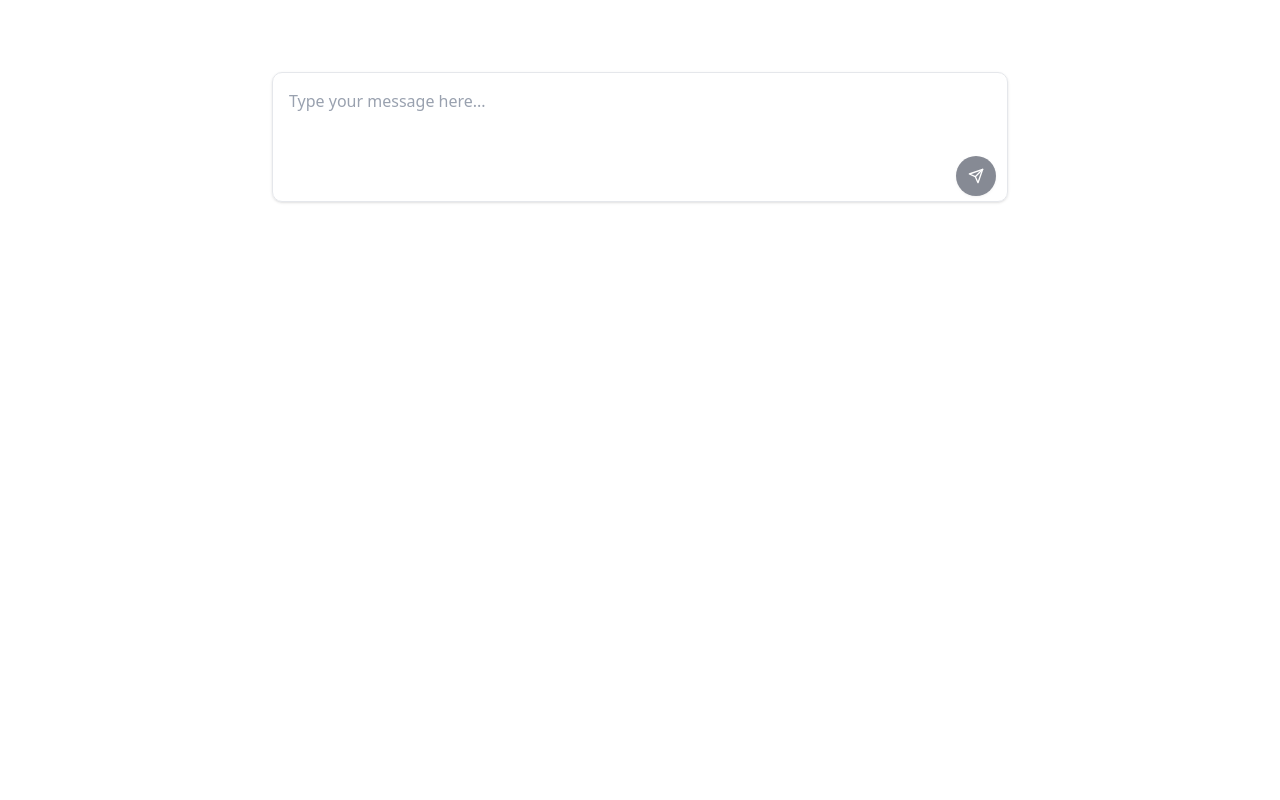
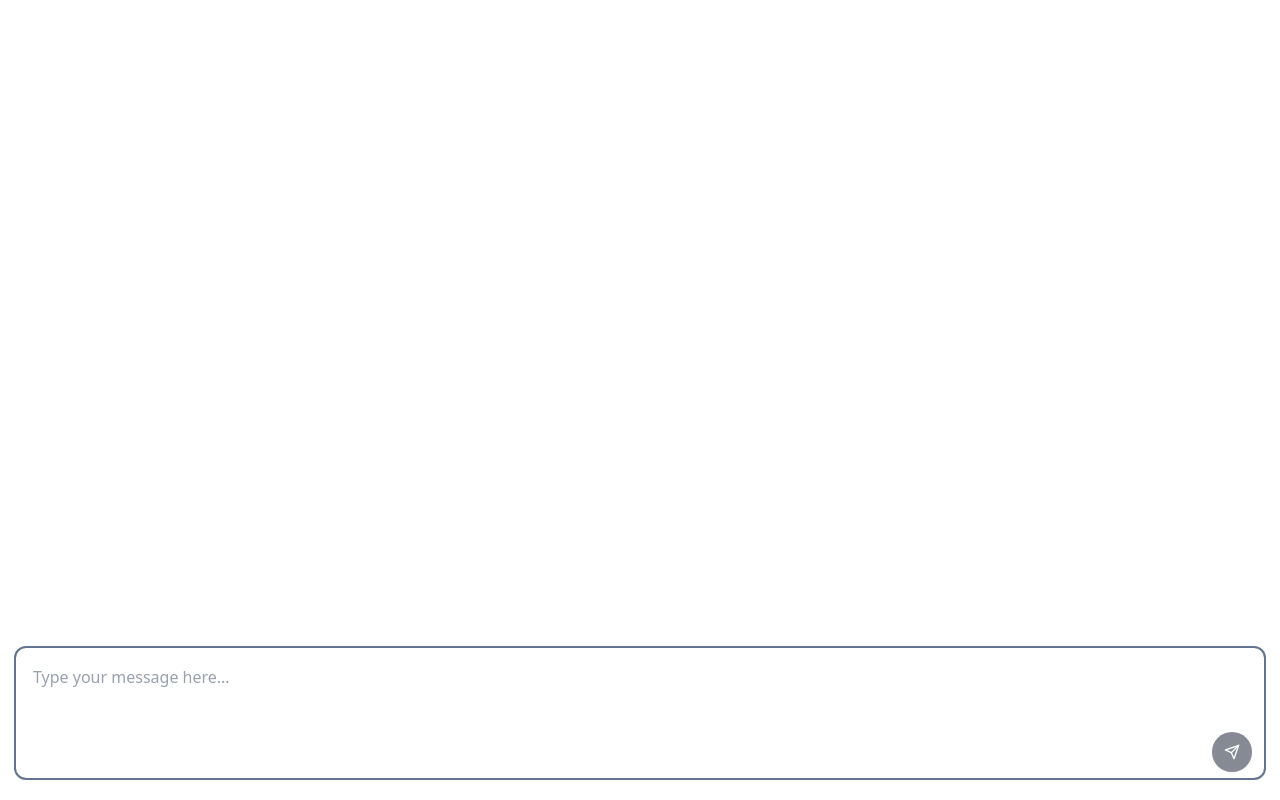
Before and after one commit to Lopez-JhonLay/ai-full-stack-project, a React (Vite) app in the folder client/: page / in a window 1280 px wide. Built offline with nearby package versions, Linux system fonts and the light colour scheme.

Commit message:
feat(client): improve ChatBot layout with full-height viewport and better scrolling

```diff
--- a/client/src/App.tsx
+++ b/client/src/App.tsx
@@ -2,7 +2,7 @@
 
 function App() {
   return (
-    <div className="p-4">
+    <div className="p-4 h-screen">
       <ChatBot />
     </div>
   );
--- a/client/src/components/ChatBot.tsx
+++ b/client/src/components/ChatBot.tsx
@@ -24,14 +24,14 @@
   const { register, handleSubmit, reset, formState } = useForm<FormData>();
 
   const conversationId = useRef(crypto.randomUUID());
-  const formRef = useRef<HTMLFormElement | null>(null);
+  const lastMessageRef = useRef<HTMLDivElement | null>(null);
 
   const onSubmit = async ({ prompt }: FormData) => {
     setMessages((prev) => [...prev, { content: prompt, role: 'user' }]);
 
     setIsBotTyping(true);
 
-    reset();
+    reset({ prompt: '' });
 
     try {
       const { data } = await axios.post<ChatResponse>('/api/chat', {
@@ -65,17 +65,17 @@
   };
 
   useEffect(() => {
-    formRef.current?.scrollIntoView({ behavior: 'smooth' });
+    lastMessageRef.current?.scrollIntoView({ behavior: 'smooth' });
   }, [messages]);
 
   return (
-    <div className="w-full max-w-3xl mx-auto p-4">
-      <div>
-        <div className="flex flex-col gap-3 mb-10">
+    <div className="flex flex-col h-full">
+      <div className="flex flex-col flex-1 gap-3 mb-10 overflow-y-auto">
         {messages.map((message, index) => (
           <div
             key={index}
             onCopy={onCopyMessage}
+            ref={index === messages.length - 1 ? lastMessageRef : null}
             className={`px-3 py-1 rounded-xl ${message.role === 'user' ? 'bg-blue-600 text-white self-end' : 'bg-gray-100 text-black self-start'}`}
           >
             <ReactMarkdown>{message.content}</ReactMarkdown>
@@ -89,13 +89,14 @@
           </div>
         )}
       </div>
-        <form onSubmit={handleSubmit(onSubmit)} onKeyDown={onKeyDown} ref={formRef} className="relative">
+      <form onSubmit={handleSubmit(onSubmit)} onKeyDown={onKeyDown} className="relative">
         <textarea
           {...register('prompt', { required: true, validate: (data) => data.trim().length > 0 })}
           className="w-full min-h-[120px] p-4 pr-16 border border-gray-200 rounded-lg resize-none focus:outline-none focus:ring-2 focus:ring-slate-500 focus:border-transparent shadow-sm transition-all duration-200 placeholder-gray-400"
           placeholder="Type your message here..."
           rows={4}
           maxLength={1000}
+          autoFocus
         />
         <Button
           disabled={!formState.isValid}
@@ -105,7 +106,6 @@
         </Button>
       </form>
     </div>
-    </div>
   );
 }
 
```
Lines whose indentation alone changed are shown as unchanged.
